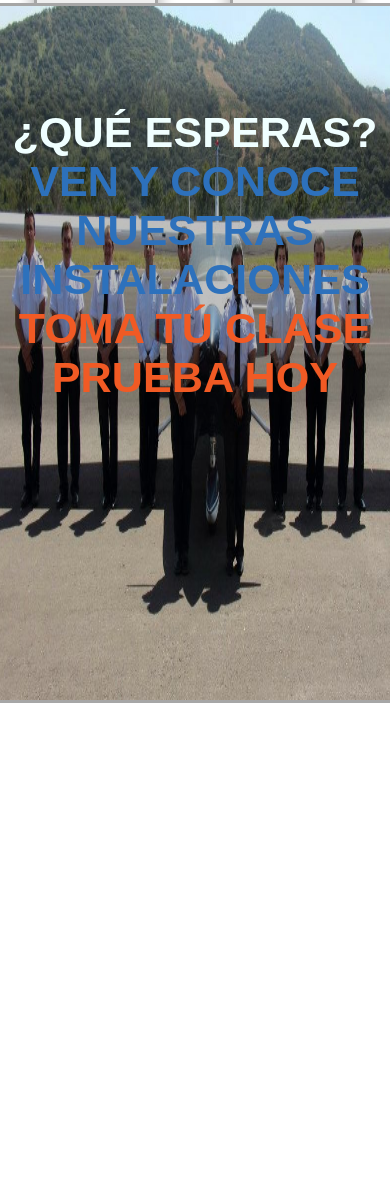
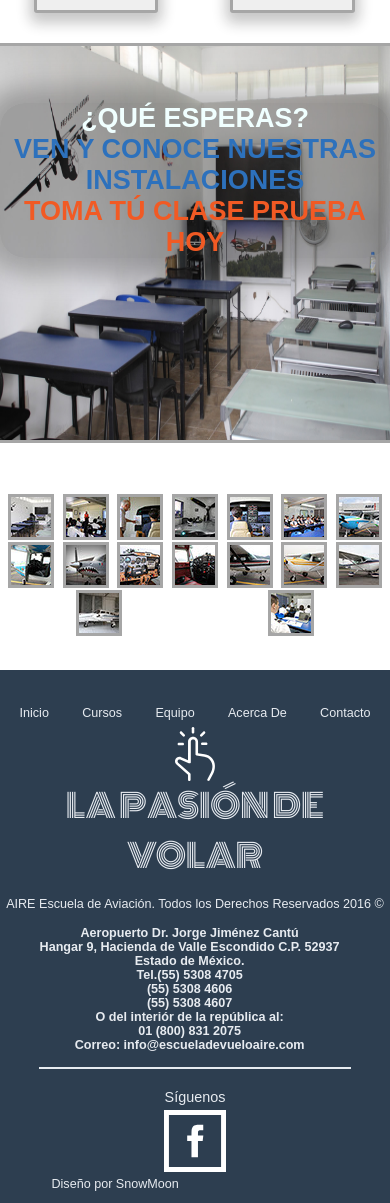
Before and after one commit to SnowMoon272/Proyecto_Aire, a website: page index.html in a window 390 px wide. Shown: the part 2036-3239 px from the top of the page. Before the commit the page ends 2799 px from the top, so only its background shows below. Drawn offline with Linux system fonts and the light colour scheme.

Commit message:
Finalize

```diff
--- a/css/Styles.css
+++ b/css/Styles.css
@@ -17,8 +17,9 @@ html {
 }
 
 body {
+  /* border: 3px solid #003cff; */
+
   font-size: 18px;
-  margin: 0px;
 }
 
 /* -----------------------------------Header-------------------------------- */
@@ -387,12 +388,13 @@ header {
   /* border: 3px solid rgb(0, 17, 255); */
 
   width: 100%;
-    height: 800px;
+  height: 825px;
   display: flex;
   flex-direction: column;
   align-items: center;
   justify-content: space-between;
   padding-top: 40px;
+  margin-bottom: 50px;
 
 }
 
@@ -406,23 +408,13 @@ header {
 
 }
 
-  .slider-shadow {
-    background-color: black;
-    width: 100%;
-    height: 100%;
-  }
-
 .slider__text {
   /* border: 3px solid rgb(255, 0, 0); */
-
   position: absolute;
-    top: 15%;
-  }
-
-  .slider__text {
   background-color: rgba(0, 0, 0, 0.25);
   box-shadow: 0px 0px 25px 17px rgba(0,0,0,0.25);
   border-radius: 25px;
+  top: 15%;
   font-size: 1.6rem;
   text-align: center;
 }
@@ -442,12 +434,173 @@ header {
   border-bottom: 3px solid #a6a6a6;
   width: 100%;
   height: 700px;
+}
 
+.mini-image {
+  /* border-bottom: 3px solid #a6a6a6; */
+  display: flex;
+  align-items: center;
+  justify-content: space-around;
+  flex-wrap: wrap;
+
+  width: 50%;
+  height: 60px;
+}
+
+.mini-image img {
+  border: 3px solid #a6a6a6;
+  margin: 0.05rem;
+}
+
+.mini-image img:hover {
+  cursor: pointer;
 }
 
 
 /* -------------------------------------Footer---------------------------------- */
 
 footer {
+  /* border: 3px solid #ff0000; */
+
+  display: flex;
+  justify-content: center;
+  align-items: center;
+  width: 100%;
+  height: 300px;
+  background-color: #2d3e50;
+}
+
+.footer__container {
+  /* border: 3px solid #ffd000; */
+
+  display: flex;
+  width: 1024px;
+  height: 100%;
+
+}
+
+/* -------------------------------------Footer_A---------------------------------- */
+
+.footer__left {
+  /* border: 3px solid #33ff00; */
+  width: 50%;
+}
+
+.footer__menu{
+  /* border: 3px solid #00ffff; */
+  display: flex;
+  justify-content: space-between;
+  margin: 2rem 0;
+}
+
+.a1 {
+  /* border: 3px solid #003cff; */
+  font-size: 0.9rem;
+  font-weight: 400;
+  color: #e7ebf0;
+  text-decoration: none;
+}
+
+.footer__pasion {
+  /* border: 3px solid #00ffff; */
+  display: flex;
+  justify-content: space-between;
+  align-items: center;
+}
+
+.footer__pasion-p {
+  /* border: 3px solid #003cff; */
+  font-size: 1.8rem;
+  color: #e7ebf0;
+  font-family: 'Monoton', cursive;
+
+}
+
+.footer__pasion img {
+  /* border: 3px solid #003cff; */
+
+  width: 40px;
+}
+
+.footer__left-p {
+  /* border: 3px solid #00ffff; */
+
+  margin-top: 14%;
+  font-size: 0.7rem;
+  color: #e7ebf0;
+}
+/* -------------------------------------Footer_B---------------------------------- */
+
+.footer__rigth {
+  /* border: 3px solid #33ff00; */
+
+  position: relative;
+
+  width: 50%;
+  display: flex;
+  flex-direction: column;
+  justify-content: center;
+
+}
+
+.footer__container-A {
+  /* border: 3px solid #001aff; */
+
+  display: flex;
+  height: 60%;
+}
+
+.B1 {
+
+  display: flex;
+  flex-direction: column;
+  justify-content: space-between;
+  color: #e7ebf0;
+  padding-right: 0.6rem;
+  width: 65%;
+  font-size: 0.7rem;
+  font-weight: 800;
+  text-align: right;
+  border-right: 2px solid #e7ebf0;
+}
+
+.footer__container-p{
+  /* border: 3px solid #00eeff; */
+  margin-bottom: 5px;
+  margin-top: 20px;
   text-align: center;
+  color: #e7ebf0;
+  font-size: 0.8rem;
+  font-weight: 800;
+
 }
+
+.footer__container-B {
+  /* border: 3px solid #ff00d4; */
+
+  display: flex;
+  flex-direction: column;
+  justify-content: center;
+  align-items: center;
+
+  width: 35%;
+
+}
+
+.footer__container-B img {
+  width: 45%;
+}
+
+.footer__container-p2{
+  /* border: 3px solid #ff00d4; */
+
+  display: flex;
+  align-self: center;
+  position: absolute;
+  top: 86%;
+  left: 40%;
+  width: fit-content;
+  /* margin-top: 40px; */
+  font-size: 0.7rem;
+  color: #e7ebf0;
+}
--- a/css/Tablet.css
+++ b/css/Tablet.css
@@ -162,4 +162,114 @@ margin-bottom: 4rem;
     padding: 1rem 1rem;
   }
 
+/* -------------------------------------Slider---------------------------------- */
+
+  .slider__text {
+    font-size: 1rem;
+  }
+
+  .sliders {
+    height: 400px;
+  }
+
+  .sliders img {
+    height: 400px;
+  }
+
+  .slider__container {
+    height: 550px;
+    margin-top: 40px;
+
+  }
+
+  .mini-image {
+    width: 98%;
+  }
+
+/* -------------------------------------Footer---------------------------------- */
+
+  footer {
+    margin-top: 30%;
+    height: 100%;
+  }
+
+  .footer__container {
+    flex-direction: column;
+    align-items: center;
+    width: 100%;
+  }
+
+  .footer__left {
+    width: 100%;
+    display: flex;
+    flex-direction: column;
+    align-items: center;
+  }
+
+  .a1 {
+    font-size: 0.7rem;
+  }
+
+  .footer__left-p {
+  /* border: 3px solid #003cff; */
+
+    margin: 4% 0;
+    text-align: center;
+
+  }
+
+  .footer__rigth {
+    /* flex-direction: column; */
+    margin-bottom: 8%;
+    width: 80%;
+  }
+
+  .footer__container-A {
+    flex-direction: column;
+    width: 100%;
+  }
+
+  .B1 {
+    border-bottom: 2px solid #e7ebf0;
+    border-right: none;
+
+    padding-bottom: 0.8rem;
+    width: 100%;
+    text-align: center;
+
+  }
+
+  .footer__container-B {
+    width: 100%;
+
+  }
+
+  .footer__container-B p {
+    font-weight: 200;
+
+  }
+
+  .footer__container-B img {
+    width: 20%;
+  }
+
+  .footer__container-p2{
+    top: 102%;
+    left: 4%;
+  }
+
+  .footer__menu{
+    width: 90%;
+  }
+
+  .footer__pasion{
+  /* border: 3px solid #00ffff; */
+    height: 125px;
+    flex-direction: column-reverse;
+
+  }
+
+  .footer__pasion-p{
+    text-align: center;
+  }
 }
--- a/index.html
+++ b/index.html
@@ -8,7 +8,11 @@
 		<link href="./css/hamburgers.css" rel="stylesheet">
     <link rel="stylesheet" href="./css/Tablet.css" media="screen and (max-width: 1024px)">
     <link rel="stylesheet" href="./css/Movile.css" media="screen and (max-width: 600px)">
-    <title>Aire</title>
+
+		<link rel="preconnect" href="https://fonts.gstatic.com">
+		<link href="https://fonts.googleapis.com/css2?family=Monoton&display=swap" rel="stylesheet">
+
+		<title>Aire</title>
 </head>
 <body>
 
@@ -285,112 +289,74 @@
 	<section class="slider__container">
 
 			<section class="sliders">
-				<div class="slider-shadow">
-					<img name="slider" src="./assets/images/11.jpg" alt="11">
-				</div>
+				<img name="slider" src="./assets/images/11.jpg" alt="11">
 				<div class="slider__text">
 					<h2 class="h2AA">¿QUÉ ESPERAS?</h2>
 					<h2 class="h2BB">VEN Y CONOCE NUESTRAS INSTALACIONES</h2>
 					<h2 class="h2CC">TOMA TÚ CLASE PRUEBA HOY</h2>
 				</div>
 			</section>
-			<div>
 
+			<div class="mini-image">
+				<img class="mini" src="./assets/images/1-crop-u1549.jpg" alt="0">
+				<img class="mini" src="./assets/images/2-crop-u1786.jpg" alt="1">
+				<img class="mini" src="./assets/images/3-crop-u1795.jpg" alt="2">
+				<img class="mini" src="./assets/images/4-crop-u1804.jpg" alt="3">
+				<img class="mini" src="./assets/images/7-crop-u1831.jpg" alt="4">
+				<img class="mini" src="./assets/images/6-crop-u1822.jpg" alt="5">
+				<img class="mini" src="./assets/images/8-crop-u1840.jpg" alt="6">
+				<img class="mini" src="./assets/images/9-crop-u1849.jpg" alt="7">
+				<img class="mini" src="./assets/images/10-crop-u1858.jpg" alt="8">
+				<img class="mini" src="./assets/images/11-crop-u1867.jpg" alt="9">
+				<img class="mini" src="./assets/images/12-crop-u1876.jpg" alt="10">
+				<img class="mini" src="./assets/images/13-crop-u1885.jpg" alt="11">
+				<img class="mini" src="./assets/images/14-crop-u1894.jpg" alt="12">
+				<img class="mini" src="./assets/images/15-crop-u1903.jpg" alt="13">
+				<img class="mini" src="./assets/images/16-crop-u1912.jpg" alt="14">
+				<img class="mini" src="./assets/images/17-crop-u1921.jpg" alt="15">
 			</div>
 
 	</section>
 
-    <!-- <footer>
-        Hola Footer
-    </footer>
-    <footer>
-        Hola Footer
-    </footer><footer>
-        Hola Footer
-    </footer><footer>
-        Hola Footer
-    </footer><footer>
-        Hola Footer
-    </footer><footer>
-        Hola Footer
-    </footer><footer>
-        Hola Footer
-    </footer><footer>
-        Hola Footer
-    </footer><footer>
-        Hola Footer
-    </footer><footer>
-        Hola Footer
-    </footer><footer>
-        Hola Footer
-    </footer><footer>
-        Hola Footer
-    </footer><footer>
-        Hola Footer
-    </footer><footer>
-        Hola Footer
-    </footer><footer>
-        Hola Footer
-    </footer><footer>
-        Hola Footer
-    </footer><footer>
-        Hola Footer
-    </footer><footer>
-        Hola Footer
-    </footer><footer>
-        Hola Footer
-    </footer><footer>
-        Hola Footer
-    </footer><footer>
-        Hola Footer
-    </footer><footer>
-        Hola Footer
-    </footer><footer>
-        Hola Footer
-    </footer><footer>
-        Hola Footer
-    </footer><footer>
-        Hola Footer
-    </footer><footer>
-        Hola Footer
-    </footer><footer>
-        Hola Footer
-    </footer><footer>
-        Hola Footer
-    </footer><footer>
-        Hola Footer
-    </footer><footer>
-        Hola Footer
-    </footer><footer>
-        Hola Footer
-    </footer><footer>
-        Hola Footer
-    </footer><footer>
-        Hola Footer
-    </footer><footer>
-        Hola Footer
-    </footer><footer>
-        Hola Footer
-    </footer><footer>
-        Hola Footer
-    </footer><footer>
-        Hola Footer
-    </footer><footer>
-        Hola Footer
-    </footer><footer>
-        Hola Footer
-    </footer><footer>
-        Hola Footer
-    </footer><footer>
-        Hola Footer
-    </footer><footer>
-        Hola Footer
-    </footer><footer>
-        Hola Footer
-    </footer> -->
+	<footer>
+		<div class="footer__container">
+			<section class="footer__left">
+				<div class="footer__menu">
+						<a class="a1" href="/">Inicio</a>
+						<a class="a1" href="/">Cursos</a>
+						<a class="a1" href="/">Equipo</a>
+						<a class="a1" href="/">Acerca De</a>
+						<a class="a1" href="/">Contacto</a>
+				</div>
+				<div class="footer__pasion">
+					<p class="footer__pasion-p">LA PASIÓN DE VOLAR</p>
+					<img src="./assets/svg/pasted svg 531x72.svg" alt="">
+				</div>
+				<p class="footer__left-p">AIRE Escuela de Aviación. Todos los Derechos Reservados 2016 ©</p>
+			</section>
+			<section class="footer__rigth">
+				<div class="footer__container-A">
+					<div class="B1">
+						<p>Aeropuerto Dr. Jorge Jiménez Cantú</p>
+						<p>Hangar 9, Hacienda de Valle Escondido C.P. 52937</p>
+						<p>Estado de México.</p>
+						<p>Tel.(55) 5308 4705</p>
+						<p>(55) 5308 4606</p>
+						<p>(55) 5308 4607</p>
+						<p>O del interiór de la república al:</p>
+						<p>01 (800) 831 2075</p>
+						<p>Correo: info@escueladevueloaire.com</p>
+					</div>
+					<div class="footer__container-B">
+						<p class="footer__container-p">Síguenos</p>
+						<img src="./assets/svg/pasted svg 88x88.svg" alt="">
+					</div>
+				</div>
+				<p class="footer__container-p2">Diseño por SnowMoon</p>
+			</section>
+		</div>
+	</footer>
 
-
-
-<script src="./js/index.js"></script>
-</body>
+		<script src="./js/index.js"></script>
+	</body>
 </html>
--- a/js/index.js
+++ b/js/index.js
@@ -18,28 +18,30 @@ hamburger.addEventListener("click", function() {
 
 /* ------------------------------------Slider-------------------------------- */
 
+
 window.addEventListener('load', function () {
-
   let images = [];
   let indiceDeImagenes = 0;
-  let time = 3000;
+  let time = 2700;
 
-  images[0] = "./assets/images/2.jpg";
-  images[1] = "./assets/images/3.jpg";
-  images[2] = "./assets/images/5.jpg";
-  images[3] = "./assets/images/6.jpg";
+  {
+  images[0] = "./assets/images/12.jpg";
+  images[1] = "./assets/images/22.jpg";
+  images[2] = "./assets/images/3.jpg";
+  images[3] = "./assets/images/42.jpg";
   images[4] = "./assets/images/7.jpg";
-  images[5] = "./assets/images/8.jpg";
-  images[6] = "./assets/images/9.jpg";
-  images[7] = "./assets/images/10.jpg";
-  images[8] = "./assets/images/11.jpg";
-  images[9] = "./assets/images/12.jpg";
-  images[10] = "./assets/images/13.jpg";
-  images[11] = "./assets/images/14.jpg";
-  images[12] = "./assets/images/15.jpg";
-  images[13] = "./assets/images/16.jpg";
-  images[14] = "./assets/images/17.jpg";
-  images[15] = "./assets/images/22.jpg";
+  images[5] = "./assets/images/6.jpg";
+  images[6] = "./assets/images/8.jpg";
+  images[7] = "./assets/images/9.jpg";
+  images[8] = "./assets/images/10.jpg";
+  images[9] = "./assets/images/11.jpg";
+  images[10] = "./assets/images/122.jpg";
+  images[11] = "./assets/images/13.jpg";
+  images[12] = "./assets/images/14.jpg";
+  images[13] = "./assets/images/15.jpg";
+  images[14] = "./assets/images/162.jpg";
+  images[15] = "./assets/images/17.jpg";
+  }
 
   function changeImages() {
     document.slider.src = images[indiceDeImagenes];
@@ -51,11 +53,38 @@ window.addEventListener('load', function () {
     }
   }
 
-  let inter = setInterval(() => {
+
+  setInterval(() => {
     changeImages();
   }, time);
 
-  document.getElementById('Leer').addEventListener("click",function () {
-    indiceDeImagenes = 15;
-  })
+  let miniImages = document.getElementsByClassName("mini")
+
+  for (let i = 0; i < miniImages.length; i++) {
+    miniImages[i].addEventListener("click",() => {
+      indiceDeImagenes = miniImages[i].alt;
+    });
+  }
+
+  {
+  // let miniImages = document.getElementsByClassName("mini")
+
+  // for (let i = 0; i < miniImages.length; i++) {
+  //   let timer = setTimeout(function changeImages() {
+  //     document.slider.src = images[indiceDeImagenes];
+  //     console.log(i)
+
+  //     if (indiceDeImagenes < 15) {
+  //       indiceDeImagenes++;
+  //     } else {
+  //       indiceDeImagenes = 0;
+  //     }
+  //   }, time );
+  // }
+    // for (let i = 0; i < miniImages.length; i++) {
+    //   miniImages[i].addEventListener("click",() => {
+    //     indiceDeImagenes = miniImages[i].alt;
+    //   });
+    // }
+  }
 });
```
Lines whose indentation alone changed are shown as unchanged.
